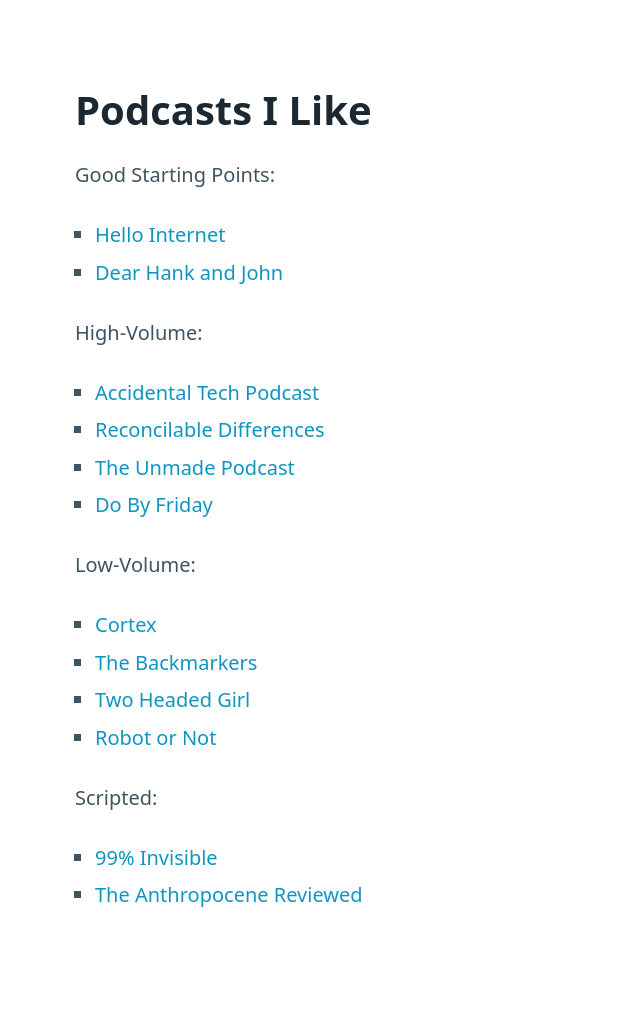
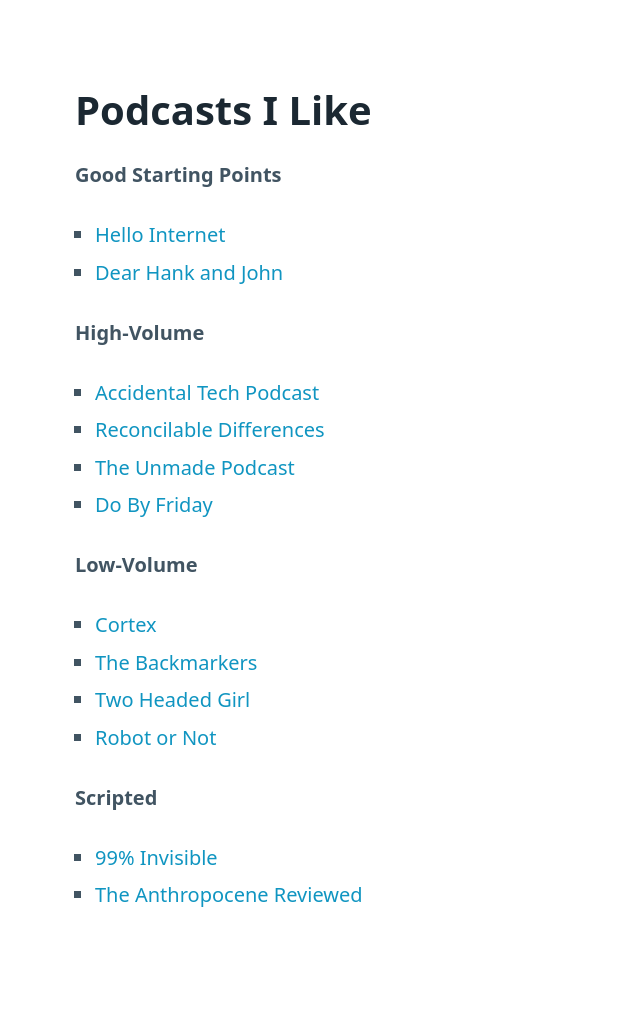
Before and after one commit to Alaxe/alaxe.github.io, a Jekyll site: the page built from podcasts.md, in a window 1280 px wide. Shown: the whole page, without its empty margins (0-640 px from the left). Built offline with Jekyll 4.4.1, drawn with Linux system fonts in a browser that asks for light colours; nearby versions of some CDN libraries; our own code applies the rules of GitHub Pages for plain Markdown files.

Commit message:
Podcasts (minor)

```diff
--- a/index.html
+++ b/index.html
@@ -12,7 +12,7 @@
     href: /resume/aleksandar-krastev.pdf
 ---
 <hgroup>
-  <h1>
+  <h1 title="Бонибон">
     Alex<sup>2</sup>
   </h1>
   <span>
--- a/podcasts.md
+++ b/podcasts.md
@@ -38,7 +38,7 @@
 # Podcasts I Like
 
 {% for c in page.podcasts %}
-  {{ c.name }}:
+  **{{ c.name }}**
   <ul>
   {% for p in c.shows %}
     <li><a href="{{ p.href }}">{{ p.name }}</a></li>
```
